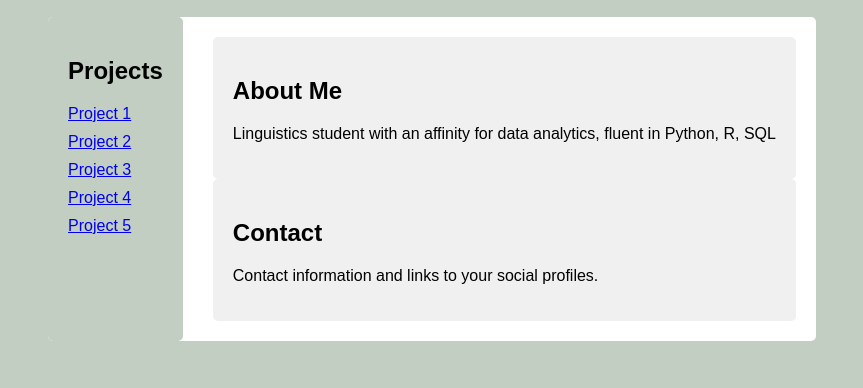
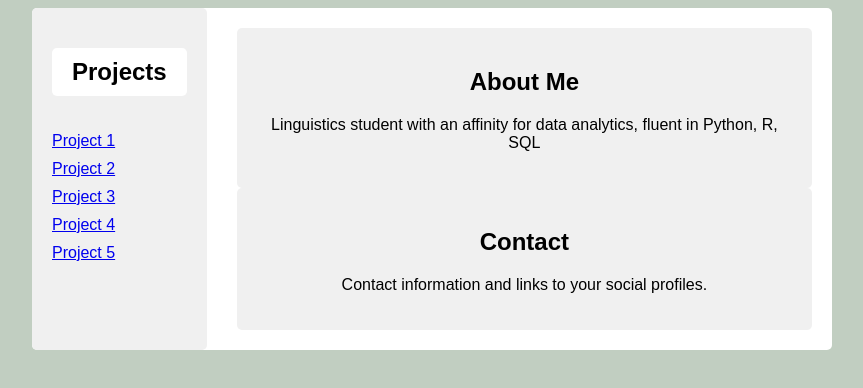
Before and after one commit to willemlaur/willemlaur.github.io, a plain HTML site: page index.html in a window 1280 px wide. Shown: the part 290-678 px from the top of the page, without its empty margins (208-1071 px from the left). Drawn offline with Linux system fonts and the light colour scheme.

Commit message:
Update app.css

```diff
--- a/app.css
+++ b/app.css
@@ -5,8 +5,8 @@ body {
     background-color: #c1cec1;
     display: flex;
     flex-direction: column;
-    align-items: center;
-    justify-content: center;
+    align-items: center; /* Center horizontally */
+    justify-content: center; /* Center vertically */
     min-height: 100vh;
 }
 
@@ -26,10 +26,10 @@ header {
 }
 
 aside {
-    background-color: #c1cec1;
+    background-color: #f0f0f0;
     padding: 20px;
-    border-radius: 5px; /* Rounded edges */
-    margin-right: 10px; /* Add a small gap between side menu and main text */
+    border-radius: 5px;
+    margin-right: 10px;
 }
 
 ul {
@@ -43,17 +43,27 @@ li {
 
 main {
     padding: 20px;
+    text-align: center; /* Center text within the main section */
 }
 
 h1 {
     margin: 0;
-    font-size: 24px; /* Adjust the font size as needed */
+    font-size: 24px;
 }
 
 section {
-    background-color: #f0f0f0; /* Background color for the sections */
+    background-color: #f0f0f0;
     padding: 20px;
     border-radius: 5px;
 }
 
+/* Set the "Projects" section background color to match the header */
+aside h2 {
+    background-color: #fff;
+    display: inline-block;
+    padding: 10px 20px;
+    border-radius: 5px;
+    text-align: left; /* Left-align text in the "Projects" section */
+}
+
 /* Add additional styles as needed */
```
